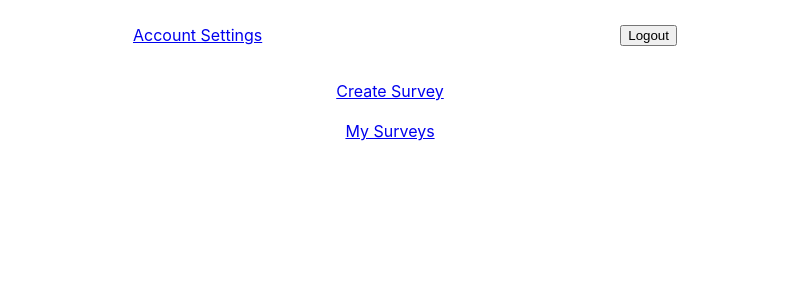
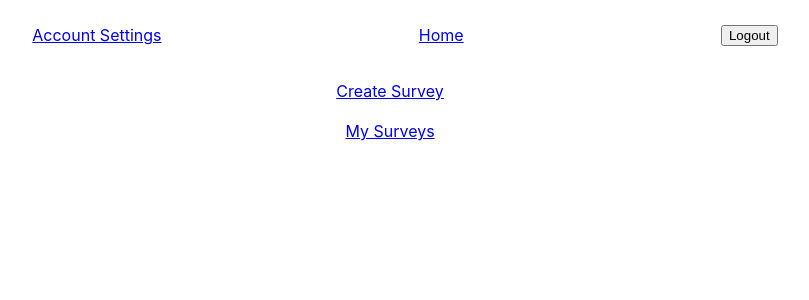
Before and after one commit to christian-m-george/team-two-client, a React (Create React App) app: page / in a window 1280 px wide. Shown: the top 300 px of the page, without its empty margins (250-1059 px from the left). Built offline with nearby package versions, Linux system fonts and the light colour scheme.

Commit message:
added home link to nav

```diff
--- a/src/Navigation/Navigation.js
+++ b/src/Navigation/Navigation.js
@@ -4,8 +4,8 @@ import Logout from '../Logout/Logout.js';
 
 export default function Navigation() {
     return <div className='nav-wrapper' style={{display: 'flex', width:'100%', justifyContent: 'space-evenly', margin: 15}}>
-
         <Link to='/account-settings'>Account Settings</Link>
+        <Link to='/'>Home</Link>
        <Logout />
     </div>
 }
```
